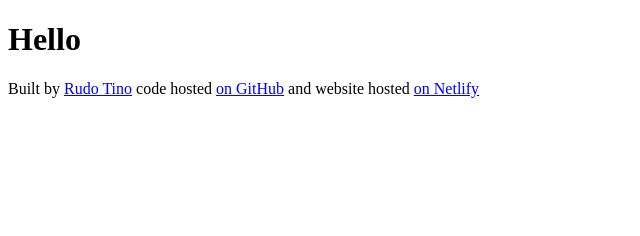
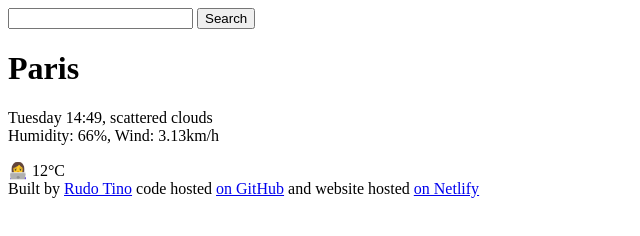
Before and after one commit to rudotino/weather-focus, a plain HTML site: page index.html in a window 1280 px wide. Shown: the whole page, without its empty margins (0-640 px from the left). Drawn offline with Linux system fonts and the light colour scheme.

Commit message:
Added the html tothe project

```diff
--- a/index.html
+++ b/index.html
@@ -6,7 +6,23 @@
     <title>Weather Focus</title>
   </head>
   <body>
-    <h1>Hello</h1>
+    <header>
+      <form>
+        <input type="search" />
+        <input type="submit" value="Search" />
+      </form>
+    </header>
+    <main>
+      <div>
+        <h1>Paris</h1>
+        <p>
+          Tuesday 14:49, scattered clouds
+          <br />Humidity: 66%, Wind: 3.13km/h
+        </p>
+      </div>
+      <div>👩‍💻 12°C</div>
+    </main>
+
     <footer>
       Built by
       <a href="https://github.com/rudotino" target="_blank">Rudo Tino</a> code
```
Also changed, not shown: 1 other file.
